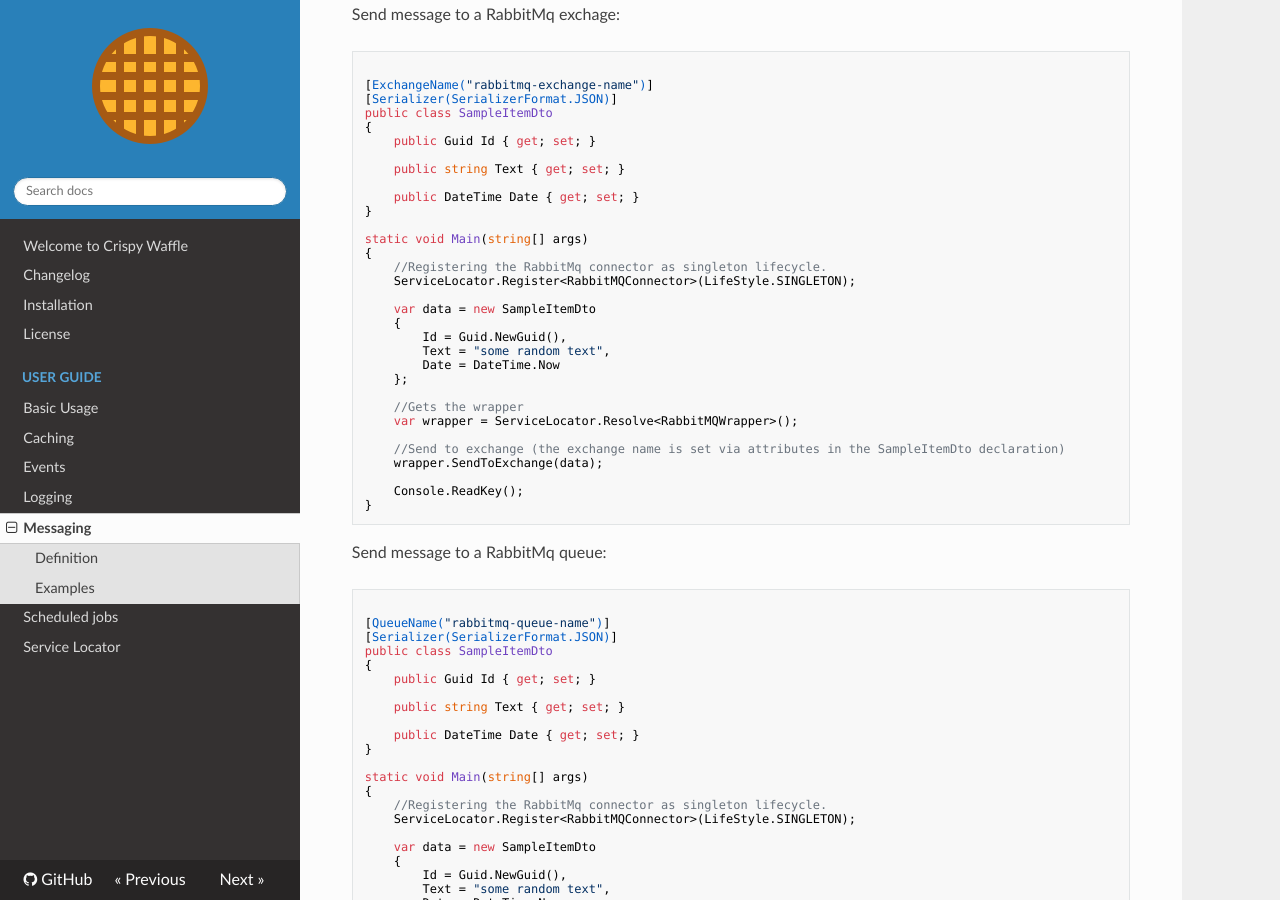
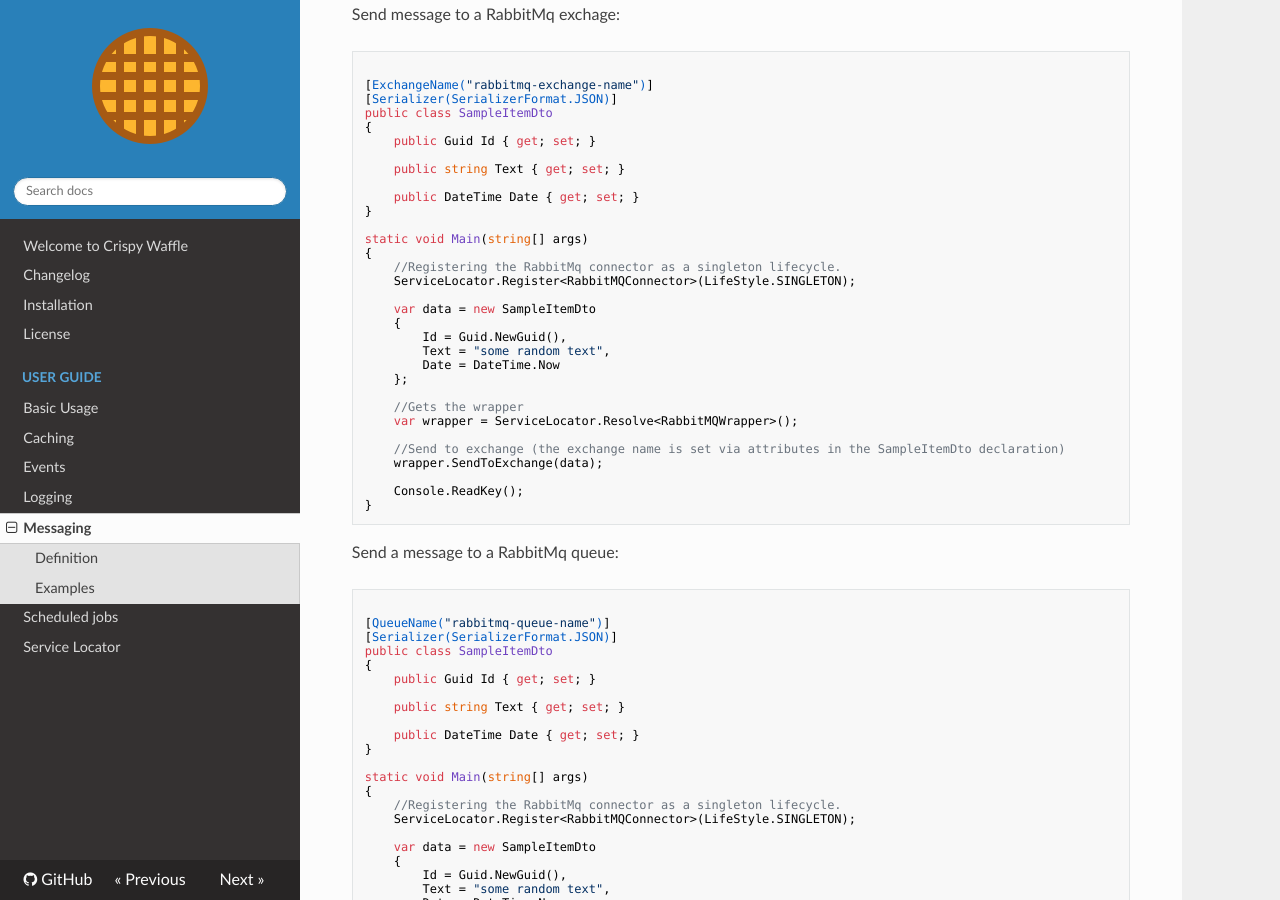
Before and after one commit to guibranco/CrispyWaffle, an MkDocs documentation site: the page built from docs/user-guide/messaging.md, in a window 1280 px wide and 900 px high, scrolled down 317 px. Built offline with MkDocs 1.6.1, drawn with Linux system fonts in a browser that asks for light colours; nearby versions of some CDN libraries.

````diff
--- a/docs/user-guide/messaging.md
+++ b/docs/user-guide/messaging.md
@@ -23,7 +23,7 @@ public class SampleItemDto
 
 static void Main(string[] args)
 {
-    //Registering the RabbitMq connector as singleton lifecycle.
+    //Registering the RabbitMq connector as a singleton lifecycle.
     ServiceLocator.Register<RabbitMQConnector>(LifeStyle.SINGLETON);
 
     var data = new SampleItemDto
@@ -43,7 +43,7 @@ static void Main(string[] args)
 }
 ```
 
-Send message to a RabbitMq queue:
+Send a message to a RabbitMq queue:
 
 ```cs
 
@@ -60,7 +60,7 @@ public class SampleItemDto
 
 static void Main(string[] args)
 {
-    //Registering the RabbitMq connector as singleton lifecycle.
+    //Registering the RabbitMq connector as a singleton lifecycle.
     ServiceLocator.Register<RabbitMQConnector>(LifeStyle.SINGLETON);
 
     var data = new SampleItemDto
````
